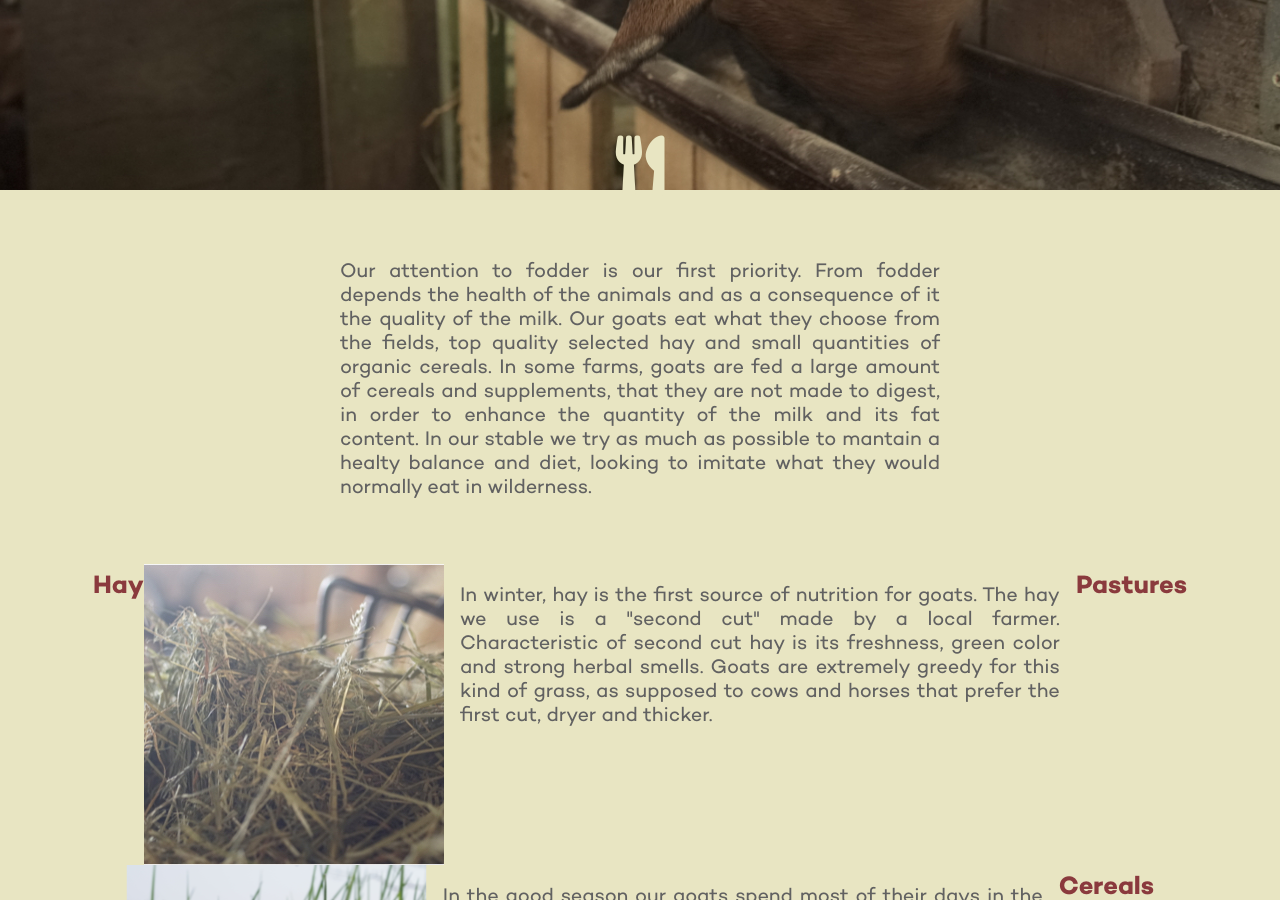
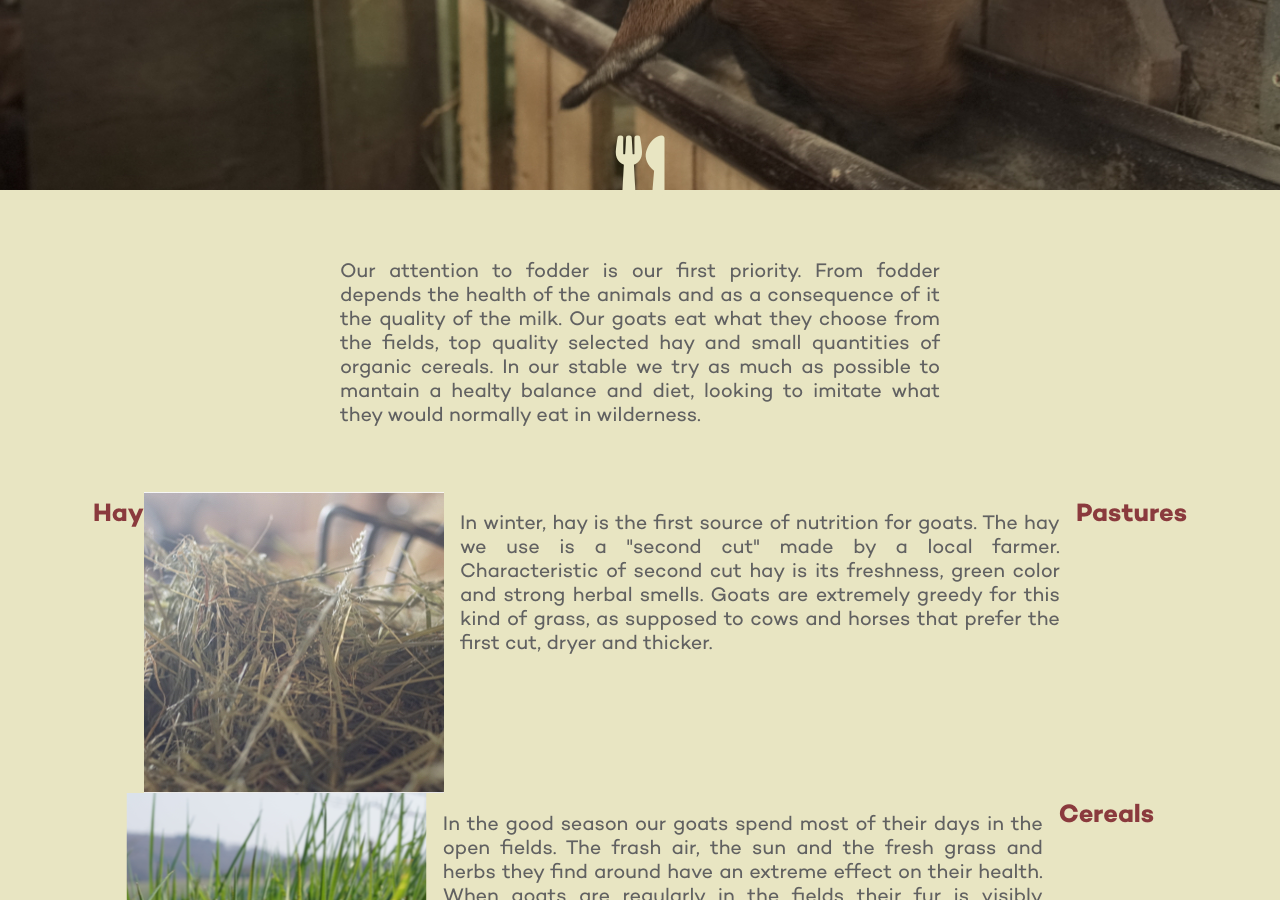
Before and after one commit to matteocarpi/mannebacherk-se, a Jekyll site: the page built from pages/farm.md, in a window 1280 px wide and 900 px high, scrolled down 1470 px. Built offline with Jekyll 4.4.1, drawn with Linux system fonts in a browser that asks for light colours; nearby versions of some CDN libraries.

Commit message:
Update from Forestry.io Matteo Carpi updated pages/farm.md

```diff
--- a/pages/farm.md
+++ b/pages/farm.md
@@ -1,30 +1,62 @@
 ---
 layout: farm
-permalink: /the-farm
+permalink: "/the-farm"
 title: The Farm
-image: /assets/img/goats-in-field.jpg
-intro: In our farm we make an effort to respect nature's rythms. We have a livestock of 80 goats, 2 billygoats and a dog. The well being of our animals is our number 1 priority. From a healthy animal comes a first quality product. This is the reason why we make sure that they only eat natural fodder, that they spend as much time as possible outdoors and that even inside the stable they have a cosy space.
+image: "/assets/img/goats-in-field.jpg"
+intro: In our farm we make an effort to respect nature's rythms. We have a livestock
+  of 80 goats, 2 billygoats and a dog. The well being of our animals is our number
+  1 priority. From a healthy animal comes a first quality product. This is the reason
+  why we make sure that they only eat natural fodder, that they spend as much time
+  as possible outdoors and that even inside the stable they have a cosy space.
 areas:
-  - title: Fodder
-    icon: "fa-utensils"
-    image: /assets/img/goats-eat.jpg
-    description: Our attention to fodder is our first priority. From fodder depends the health of the animals and as a consequence of it the quality of the milk. Our goats eat what they choose from the fields, top quality selected hay and small quantities of organic cereals. In some farms, goats are fed a large amount of cereals and supplements, that they are not made to digest, in order to enhance the quantity of the milk and its fat content. In our stable we try as much as possible to mantain a healty balance and diet, looking to imitate what they would normally eat in wilderness.
-    list:
-      - name: Hay
-        description: In winter, hay is the first source of nutrition for goats. The hay we use is a "second cut" made by a local farmer. Characteristic of second cut hay is its freshness, green color and strong herbal smells. Goats are extremely greedy for this kind of grass, as supposed to cows and horses that prefer the first cut, dryer and thicker.
-        image: /assets/img/hay-square.jpg
-      - name: Pastures
-        description: In the good season our goats spend most of their days in the open fields. The frash air, the sun and the fresh grass and herbs they find around have an extreme effect on their health. When goats are regularly in the fields their fur is visibly healthier, they are more relaxed and their milk is of a more delicate and higher quality. The fields where our goats roam around are left in their wild state. They are not treated with chemicals and they only grow a variety of spontaneus weeds.
-        image: /assets/img/pasteures.png
-      - name: Cereals
-        description: The cereals our goats eat are produced by a regional Bio Land farm. The mix we chose is made of oats, wheat, rye, corn and peas. Once harvested, the grains are smashed into flakes to make the digestion and assumption of nutritives easier for the animals.
-        image: /assets/img/cereals.jpg
-  - title: Stable
-    icon: "fa-home"
-    image: /assets/img/stable.jpg
-    description: In cold seasons goats need a warm and dry place that protects and keeps them cozy in the wait for spring. Planning the inside of our stable we made sure to guarantee all animals an adequate livable space. The wooden fences delimit a space of adequate size for the number of goats hosted in it. Moreover, we build a various wooden structures allowing the animals to make some phisical excercise and to take repair from their more combative sisters. The abbundant use of straw ensures a comfortable, warm and dry bed.
-  - title: Human Contact
-    icon: "fa-heart"
-    image: /assets/img/human-contact-goat.jpg
-    description: The contained size of our livestock allows us to have a direct contact with all animals. Every day, twice a day, whilst milking, we have the chance to monitor the health state of each goat, taking care of their diverse needs and promptly intervening when needed.
+- title: Fodder
+  icon: fa-utensils
+  image: "/assets/img/goats-eat.jpg"
+  description: Our attention to fodder is our first priority. From fodder depends
+    the health of the animals and as a consequence of it the quality of the milk.
+    Our goats eat what they choose from the fields, top quality selected hay and small
+    quantities of organic cereals. In our stable we try as much as possible to mantain
+    a healty balance and diet, looking to imitate what they would normally eat in
+    wilderness.
+  list:
+  - name: Hay
+    description: In winter, hay is the first source of nutrition for goats. The hay
+      we use is a "second cut" made by a local farmer. Characteristic of second cut
+      hay is its freshness, green color and strong herbal smells. Goats are extremely
+      greedy for this kind of grass, as supposed to cows and horses that prefer the
+      first cut, dryer and thicker.
+    image: "/assets/img/hay-square.jpg"
+  - name: Pastures
+    description: In the good season our goats spend most of their days in the open
+      fields. The frash air, the sun and the fresh grass and herbs they find around
+      have an extreme effect on their health. When goats are regularly in the fields
+      their fur is visibly healthier, they are more relaxed and their milk is of a
+      more delicate and higher quality. The fields where our goats roam around are
+      left in their wild state. They are not treated with chemicals and they only
+      grow a variety of spontaneus weeds.
+    image: "/assets/img/pasteures.png"
+  - name: Cereals
+    description: The cereals our goats eat are produced by a regional Bio Land farm.
+      The mix we chose is made of oats, wheat, rye, corn and peas. Once harvested,
+      the grains are smashed into flakes to make the digestion and assumption of nutritives
+      easier for the animals.
+    image: "/assets/img/cereals.jpg"
+- title: Stable
+  icon: fa-home
+  image: "/assets/img/stable.jpg"
+  description: In cold seasons goats need a warm and dry place that protects and keeps
+    them cozy in the wait for spring. Planning the inside of our stable we made sure
+    to guarantee all animals an adequate livable space. The wooden fences delimit
+    a space of adequate size for the number of goats hosted in it. Moreover, we build
+    a various wooden structures allowing the animals to make some phisical excercise
+    and to take repair from their more combative sisters. The abbundant use of straw
+    ensures a comfortable, warm and dry bed.
+- title: Human Contact
+  icon: fa-heart
+  image: "/assets/img/human-contact-goat.jpg"
+  description: The contained size of our livestock allows us to have a direct contact
+    with all animals. Every day, twice a day, whilst milking, we have the chance to
+    monitor the health state of each goat, taking care of their diverse needs and
+    promptly intervening when needed.
+
 ---
```
